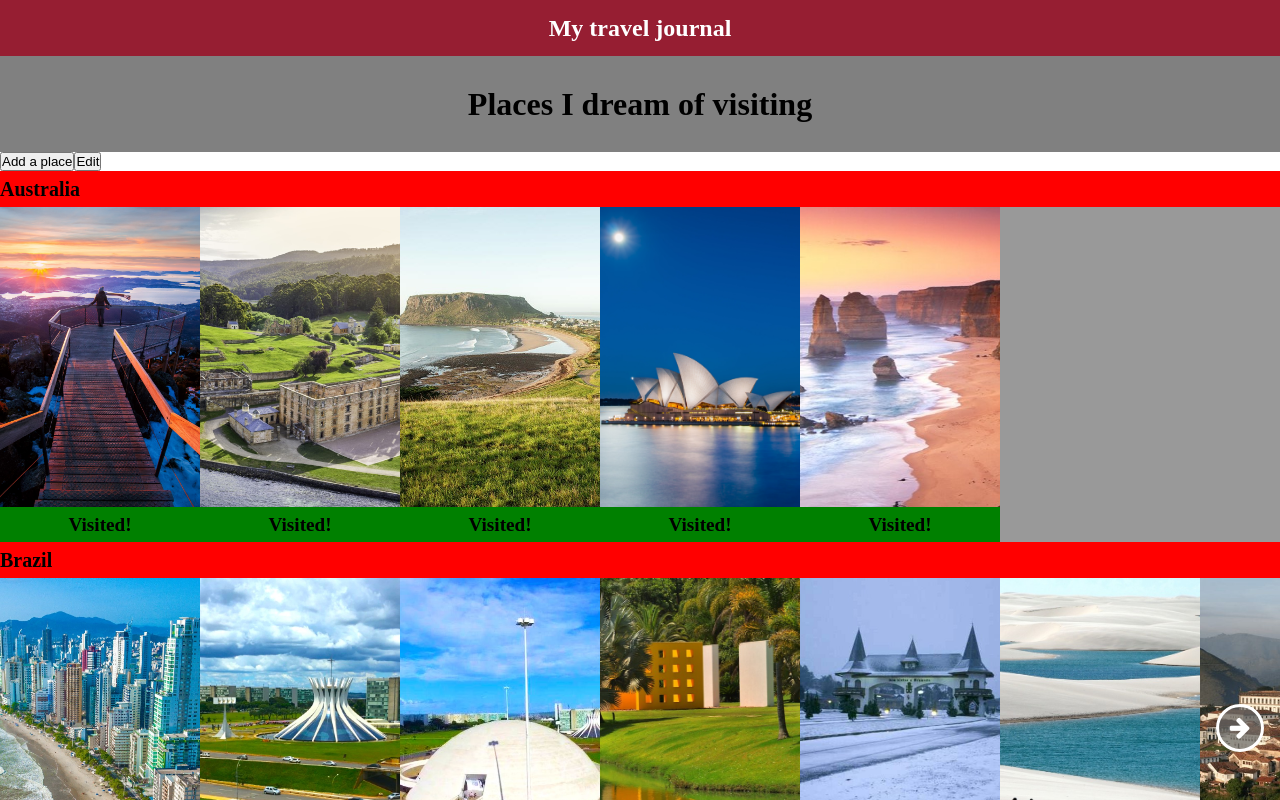
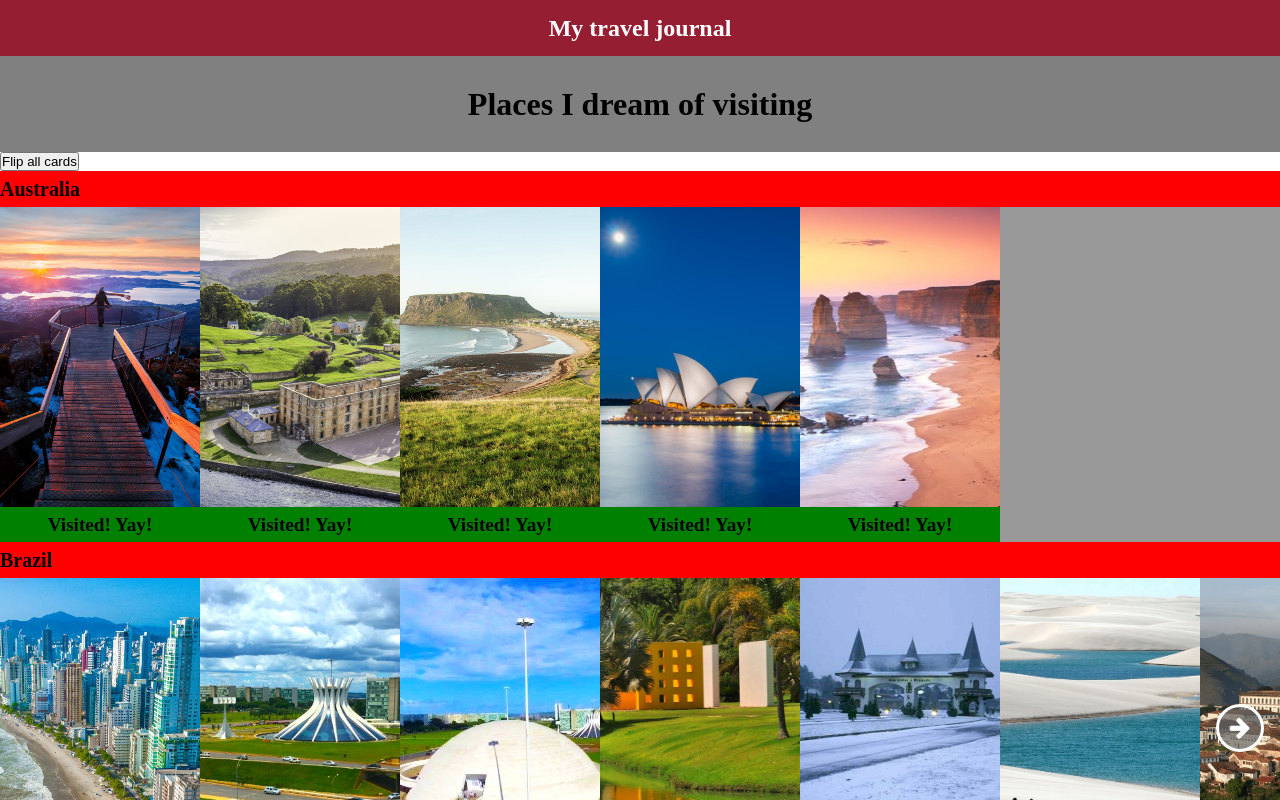
Before and after one commit to arthurcaraujo/places-to-visit, a React (Create React App) app: page / in a window 1280 px wide. Shown: the top 800 px of the page. Built offline with nearby package versions, Linux system fonts and the light colour scheme.

Commit message:
Implement a flip-all-cards button

```diff
--- a/src/App.js
+++ b/src/App.js
@@ -1,12 +1,15 @@
 import Header from "./components/Header";
 import Main from "./components/Main";
 import Footer from "./components/Footer";
+import { FlipProvider } from "./components/FlipContext";
 
 export default function App() {
     return (
         <>
             <Header />
-            <Main />
+            <FlipProvider>
+                <Main />
+            </FlipProvider>
             <Footer />
         </>
     )
--- a/src/components/CountryRow.js
+++ b/src/components/CountryRow.js
@@ -9,7 +9,7 @@ export default function CountryRow({props}) {
     const [externalWidth, setExternalWidth] = useState(0);
     const [internalWidth, setInternalWidth] = useState(0);
     const [rowPosition, setRowPosition] = useState(0);
-    const [endScrolling, setEndScrolling] = useState(false);
+    // const [endScrolling, setEndScrolling] = useState(false);
 
     useLayoutEffect(() => {
         setExternalWidth(countryRowRef.current.clientWidth);
--- /dev/null
+++ b/src/components/FlipContext.js
@@ -0,0 +1,20 @@
+import { createContext, useContext, useState } from "react";
+
+const FlipContext = createContext(undefined);
+
+export const FlipProvider = ({children}) => {
+    const [flipAllCards, setflipAllCards] = useState(false);
+
+    return (
+        <FlipContext.Provider
+            value={{
+                flipAllCards,
+                toggleFlipAllCards: () => setflipAllCards(flipAllCards ? false : true),
+            }}
+        >
+            {children}
+        </FlipContext.Provider>
+    )
+}
+
+export const useFlipping = () => useContext(FlipContext);
--- a/src/components/Main.js
+++ b/src/components/Main.js
@@ -1,11 +1,17 @@
 import CountryRow from "./CountryRow";
 import data from "../data";
+import { useFlipping } from "./FlipContext";
 
 export default function Main() {
+    const {toggleFlipAllCards} = useFlipping();
+
     return (
         <main>
-            <button>Add a place</button>
-            <button>Edit</button>
+            <button
+                onClick={toggleFlipAllCards}
+            >
+                Flip all cards
+            </button>
             {data.map(country =>
                 <CountryRow
                     key={country[0].countryName}
--- a/src/components/PlaceCard.css
+++ b/src/components/PlaceCard.css
@@ -19,9 +19,9 @@
     width: 200px;
 }
 
-.card:hover .card-inner {
+/* .card:hover .card-inner {
     transform: rotateY(180deg);
-}
+} */
 
 .card-front, .card-back {
     backface-visibility: hidden;
--- a/src/components/PlaceCard.js
+++ b/src/components/PlaceCard.js
@@ -1,15 +1,37 @@
 import "./PlaceCard.css";
+import { useFlipping } from "./FlipContext";
+import { useEffect, useState } from "react";
 
 export default function PlaceCard({placeProps}) {
+    const {flipAllCards} = useFlipping();
+    const [flipCard, setFlipCard] = useState(false);
+
+    function handleFlipCard() {
+        setFlipCard(!flipCard);
+    }
+
+    useEffect(() => {
+        if (flipAllCards) setFlipCard(true);
+        else setFlipCard(false);
+    }, [flipAllCards]);
+
     return (
-        <div className="card">
-            <div className="card-inner">
+        <div
+            className="card"
+            onClick={handleFlipCard}
+        >
+            <div
+                className="card-inner"
+                style={{
+                    transform: flipCard ? "rotateY(180deg)" : "none"
+                }}
+            >
                 <div className="card-front">
                     <img
                         className="card-image-front"
                         src={require(`../assets/${placeProps.img}`)}
                     />
-                    <div className="card-status">Visited!</div>
+                    <div className="card-status">Visited! Yay!</div>
                 </div>
                 <div className="card-back">
                     <img
```
